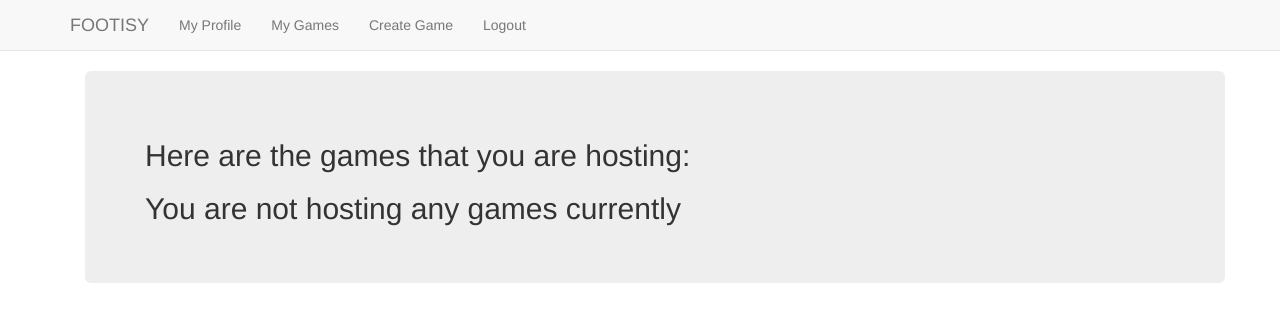
After one commit to jmiranda-conncoll/Footisy, a Django app: page /signUps/myGames/ in a window 1280 px wide. The commit adds this page. Shown: the top 322 px of the page. Run offline with Django 3.2, Linux system fonts and the light colour scheme; the visitor is signed in with stand-in values (Sample User, id 1); data that the repository does not hold is empty; some libraries are stand-ins or nearby versions.

Commit message:
Created Games with display

```diff
--- a/signUps/templates/base.html
+++ b/signUps/templates/base.html
@@ -15,6 +15,7 @@
           {# Some logic on what to display for last item#}
           {% if user.is_authenticated %}
             <li><a href="{% url 'signUps:profile' %}">My Profile</a></li>
+            <li><a href="{% url 'signUps:myGames' %}">My Games</a></li>
             <li><a href="{% url 'signUps:createGame' %}">Create Game</a></li>
             <li><a href="{% url 'logout' %}">Logout</a></li>
           {% else %}
--- a/signUps/templates/createGame.html
+++ b/signUps/templates/createGame.html
@@ -3,6 +3,7 @@
 {% block body_block %}
   <div class="container">
     <div class="jumbotron">
+      {% if not_created %}
         <h1>Create your game below!</h1>
         <h3>Just fill out the form</h3>
 <form enctype="multipart/form-data" method="POST">
@@ -10,7 +11,10 @@
           {{ game_form.as_p }}
           <input type="submit" name="" value="Create Game">
         </form>
-
+      {% else %}
+      <h1>Game created successfully!</h1>
+      <h3>Check it out under the My Games tab</h3>
+      {% endif %}
     </div>
   </div>
 {% endblock %}
--- /dev/null
+++ b/signUps/templates/myGames.html
@@ -0,0 +1,26 @@
+{% extends "base.html" %}
+{% load static %}
+{% block body_block %}
+  <div class="container">
+    <div class="jumbotron">
+        <h2>Here are the games that you are hosting:</h2>
+        {% if games_list %}
+            <ul>
+                {% for game in games_list %}
+                    <div class="container">
+                        <div class="jumbotron">
+                        <p class="mb2">Name: {{ game.name }} </p>
+                        <p class="mb2">Sport: {{ game.sport }} </p>
+                        <p class="mb2">Level: {{ game.level }} </p>
+                        <p class="mb2">Players Coming: {{ game.current_players }} / {{ game.max_players }} </p>
+                        </div>
+                        </div>
+                {% endfor %}
+            </ul>
+        {% else %}
+            <h2>You are not hosting any games currently</h2>
+        {% endif %}
+
+    </div>
+  </div>
+{% endblock %}
--- a/signUps/urls.py
+++ b/signUps/urls.py
@@ -13,6 +13,7 @@ urlpatterns = [
     url(r'^profile/$', views.profile, name='profile'),
     url(r'^editProfile/$',views.editProfile,name='editProfile'),
     url(r'^createGame/$',views.createGame,name='createGame'),
+    url(r'^myGames/$',views.displayMyGames,name='myGames'),
 ]
 
 if settings.DEBUG:
--- a/signUps/views.py
+++ b/signUps/views.py
@@ -4,7 +4,7 @@ from django.contrib.auth import authenticate, login, logout
 from django.http import HttpResponseRedirect, HttpResponse
 from django.urls import reverse
 from django.contrib.auth.decorators import login_required
-from signUps.models import Accounts
+from signUps.models import Accounts, Game
 from django.contrib.auth.models import User
 
 # Create your views here.
@@ -96,6 +96,7 @@ def editProfile(request):
 
 @login_required
 def createGame(request):
+    created = True
     if request.method == 'POST':
         game_form = CreateGameInfoForm(data=request.POST)
         if game_form.is_valid():
@@ -103,9 +104,20 @@ def createGame(request):
             game.current_players = 1
             game.host = request.user
             game.save()
+            created = False
         else:
             print(game_form.errors)
     else:
         game_form = CreateGameInfoForm()
     return render(request,'createGame.html',
-                          {'game_form':game_form})
+                          {'game_form':game_form,
+                          'not_created':created})
+
+@login_required
+def displayMyGames(request):
+    user = request.user
+    game_objs = Game.objects.filter(host_id = user.id)
+    context = {
+        "games_list": game_objs,
+    }
+    return render(request, "myGames.html", context)
```
